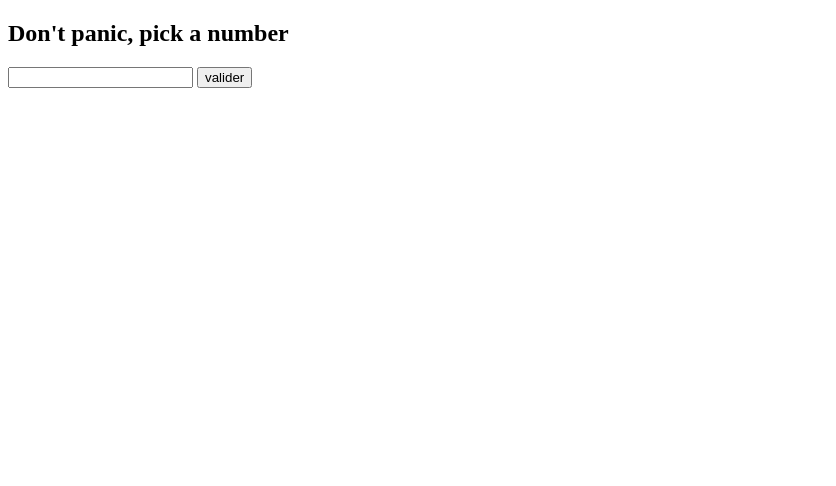
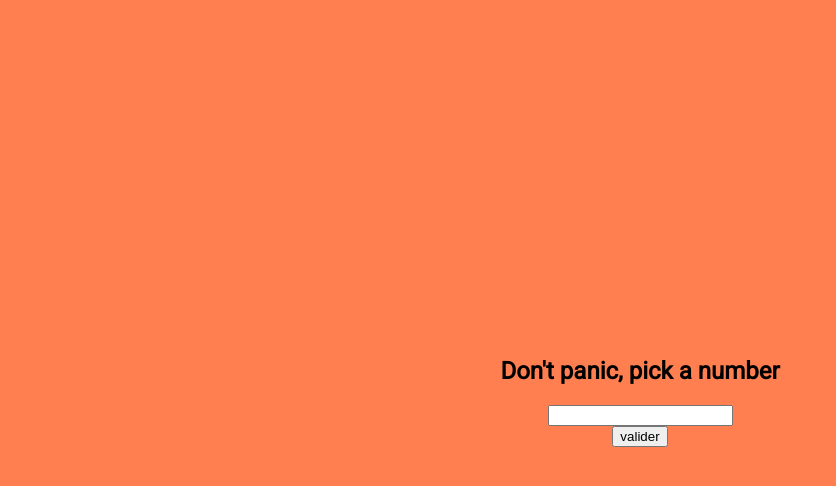
Before and after one commit to JGuiraud/guess-game, a plain HTML site: page index.html in a window 1280 px wide. Shown: the whole page, without its empty margins (0-836 px from the left). Drawn offline with nearby package versions, Linux system fonts and the light colour scheme.

Commit message:
joli couleur et roboto

```diff
--- a/index.html
+++ b/index.html
@@ -10,11 +10,13 @@
 </head>
 
 <body>
-   <h2>Don't panic, pick a number</h2>
-   <input id="number" type="number">
-   <input id="valider" type="button" value="valider">
-   <input id="rejouer" type="button" value="rejouer">
-   <p id="réponse"></p>
+   <div class="container-pour-flex">
+      <h2>Don't panic, pick a number</h2>
+      <input id="number" type="number">
+      <input id="valider" type="button" value="valider">
+      <input id="rejouer" type="button" value="rejouer">
+      <p id="réponse"></p>
+   </div>
 
    <script src="http://code.jquery.com/jquery-3.3.1.min.js"></script>
    <script src="app.js"></script>
--- a/style.css
+++ b/style.css
@@ -0,0 +1,18 @@
+@import url('https://fonts.googleapis.com/css?family=Roboto');
+
+body {
+   background: coral;
+}
+
+h2 {
+   font-family: 'Roboto', sans-serif;
+}
+
+.container-pour-flex {
+   display: flex;
+   justify-content: center;
+   align-items: center;
+   flex-direction: column;
+   /* background: green; */
+   height: 100vh;
+}
```
